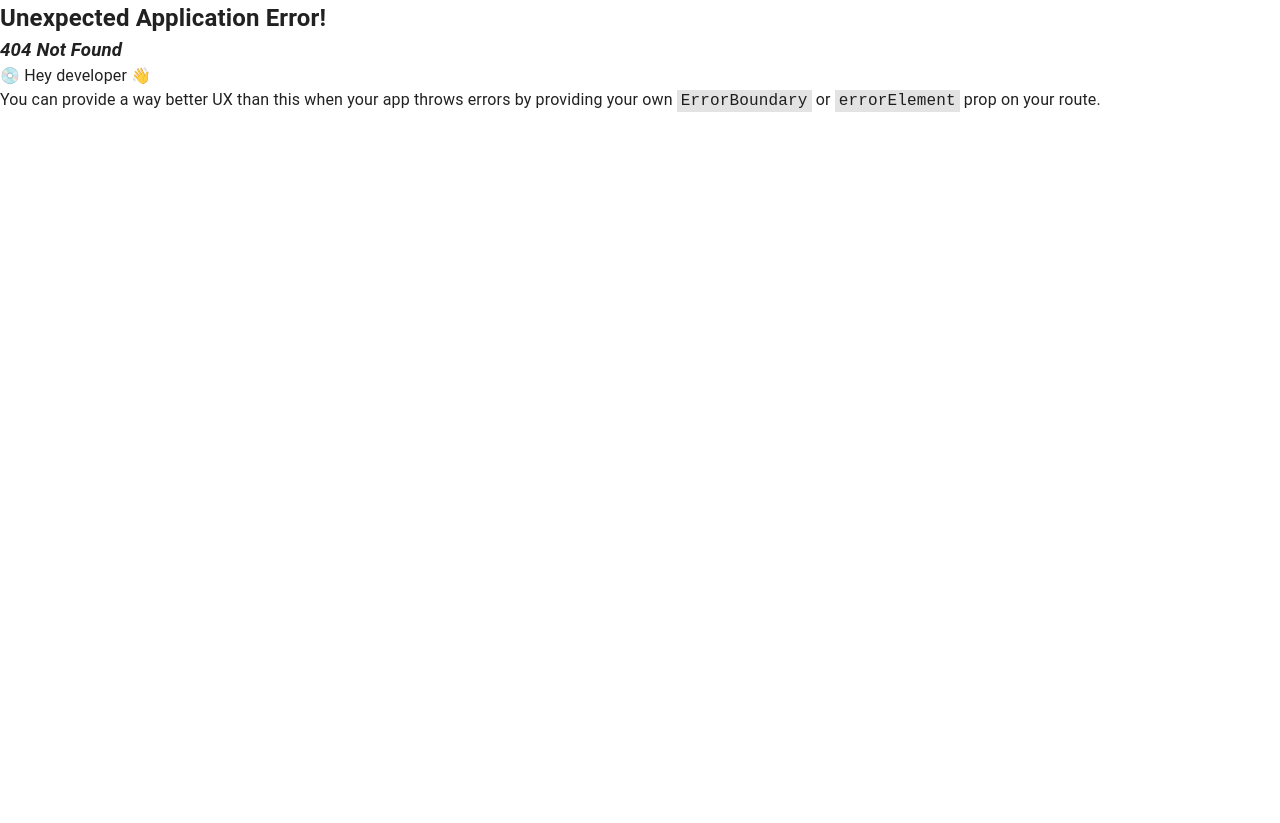
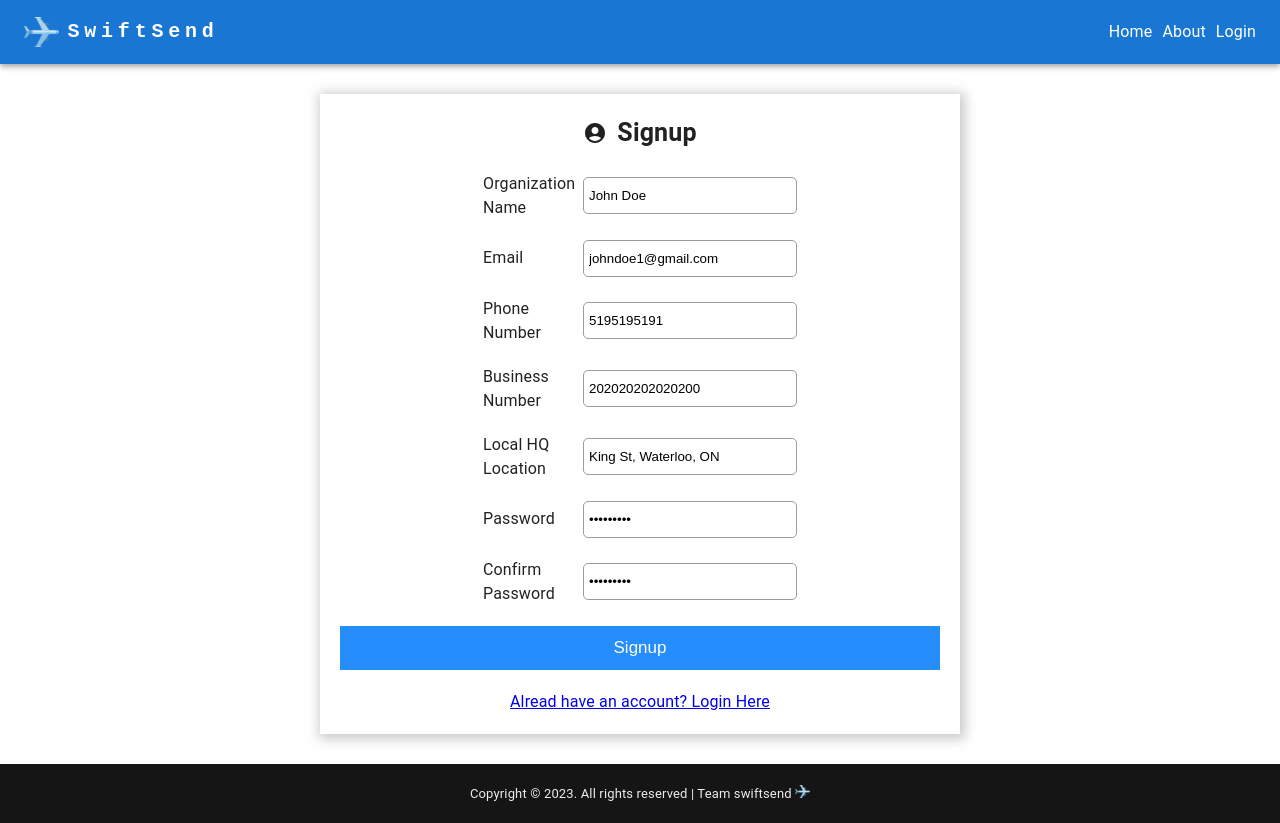
Before and after one commit to Rohan-tech11/Retail-SwiftSend-Client, a React (Vite) app: page /signup/client in a window 1280 px wide. Before the commit this address had no page. Before the commit the page ends 800 px from the top, so only its background shows below. Built offline with nearby package versions, Linux system fonts and the light colour scheme.

Commit message:
add clilent signup page

```diff
--- a/src/App.jsx
+++ b/src/App.jsx
@@ -7,33 +7,27 @@ import BaseLayout from "./layouts/BaseLayout";
 import Homepage from "./pages/Homepage";
 import About from "./pages/About";
 import Verify from "./pages/Verify";
+import ClientSignup from "./pages/ClientSignup";
 
 const router = createBrowserRouter([
   {
     path: "/",
     element: <BaseLayout />,
     children: [
-      { index: true, element: <Homepage /> },
+      {
+        index: true,
+        element: <Homepage />,
+      },
       { path: "login", element: <Login /> },
       { path: "signup", element: <SignUp /> },
       { path: "about", element: <About /> },
       { path: "verify", element: <Verify /> },
+      { path: "signup/client", element: <ClientSignup /> },
     ],
   },
 ]);
 
 function App() {
-  // const prefersDarkMode = useMediaQuery("(prefers-color-scheme: dark)");
-  // const theme = useMemo(
-  //   () =>
-  //     createTheme({
-  //       palette: {
-  //         mode: prefersDarkMode ? "dark" : "light",
-  //       },
-  //     }),
-  //   [prefersDarkMode]
-  // );
-
   return (
     <>
       <CssBaseline />
--- /dev/null
+++ b/src/pages/ClientSignup.jsx
@@ -0,0 +1,332 @@
+import { AccountCircle } from "@mui/icons-material";
+import styles from "./Signup.module.css";
+import { Link, useNavigate } from "react-router-dom";
+import { useState } from "react";
+import axios from "axios";
+import { PulseLoader } from "react-spinners";
+
+export default function ClientSignup() {
+  let nameRegex = /^(?![\s.]+$)[a-zA-Z\s.]*$/;
+  let emailRegex = /^[\w-.]+@([\w-]+\.)+[\w-]{2,4}$/;
+  let phoneRegex = /^(\+\d{1,2}\s?)?\(?\d{3}\)?[\s.-]?\d{3}[\s.-]?\d{4}$/;
+  let passwordRegex = /^(?=.*\d)(?=.*[!@#$%^&*])(?=.*[a-z])(?=.*[A-Z]).{8,}$/;
+
+  const [name, setName] = useState("John Doe");
+  const [email, setEmail] = useState("johndoe1@gmail.com");
+  const [phone, setPhone] = useState("5195195191");
+  const [registry, setRegisty] = useState("202020202020200");
+  const [location, setLocation] = useState("King St, Waterloo, ON");
+  const [password, setPassword] = useState("Abc1234!@");
+  const [confirmPassword, setConfirmPassword] = useState("Abc1234!@");
+
+  const [nameError, setNameError] = useState(false);
+  const [emailError, setEmailError] = useState(false);
+  const [phoneError, setPhoneError] = useState(false);
+  const [registryError, setRegistryError] = useState(false);
+  const [locationError, setLocationError] = useState(false);
+  const [passwordError, setPasswordError] = useState(false);
+  const [confirmPasswordError, setConfirmPasswordError] = useState(false);
+  const [formError, setFormError] = useState("");
+  const [isLoading, setIsLoading] = useState(false);
+
+  function onNameChange(event) {
+    let value = event.target.value;
+    setName(value);
+    if (!nameRegex.test(value)) {
+      setNameError(true);
+    } else {
+      setNameError(false);
+    }
+  }
+  function onEmailChange(event) {
+    let value = event.target.value;
+    setEmail(value);
+    if (!emailRegex.test(value)) {
+      setEmailError(true);
+    } else {
+      setEmailError(false);
+    }
+  }
+  function onPhoneChange(event) {
+    let value = event.target.value;
+
+    setPhone(value);
+    if (!phoneRegex.test(value)) {
+      setPhoneError(true);
+    } else {
+      setPhoneError(false);
+    }
+  }
+  function onRegistryChange(event) {
+    let value = event.target.value;
+
+    setRegisty(value);
+    if (value.length != 15) {
+      setRegistryError(true);
+    } else {
+      setRegistryError(false);
+    }
+  }
+  function onLocationChange(event) {
+    let value = event.target.value;
+
+    setLocation(value);
+    if (!value) {
+      setLocationError(true);
+    } else {
+      setLocationError(false);
+    }
+  }
+  function onPasswordChange(event) {
+    let value = event.target.value;
+    setPassword(value);
+    if (!passwordRegex.test(value)) {
+      setPasswordError(true);
+    } else {
+      setPasswordError(false);
+    }
+  }
+  function onConfirmPasswordChange(event) {
+    let value = event.target.value;
+    setConfirmPassword(value);
+    if (password != value) {
+      setConfirmPasswordError(true);
+    } else {
+      setConfirmPasswordError(false);
+    }
+  }
+
+  const navigate = useNavigate();
+
+  function isError() {
+    if (
+      nameError ||
+      emailError ||
+      phoneError ||
+      registryError ||
+      locationError ||
+      passwordError ||
+      confirmPasswordError
+    ) {
+      console.log("check error", true);
+      return true;
+    } else if (!name || !email || !phone || !password || !confirmPassword) {
+      console.log("check values", true);
+      return true;
+    } else {
+      console.log("No errors");
+      return false;
+    }
+  }
+
+  async function handleSubmit(event) {
+    event.preventDefault();
+    setIsLoading(true);
+    let error = isError();
+    if (!error) {
+      setFormError(false);
+
+      let data = {
+        businessName: name,
+        email: email,
+        mobileNumber: phone,
+        businessRegistryId: registry,
+        registeredOfficeLocation: location,
+        password: password,
+      };
+
+      await axios({
+        method: "post",
+        url: "/api/register/client",
+        data: data,
+      })
+        .then((res) => {
+          if (res.data.httpStatus !== "CREATED") {
+            switch (res.status) {
+              case 400:
+                setFormError("ERROR: Account already exists.");
+                break;
+              default:
+                setFormError(
+                  "ERROR: Invalid or incomplete information submitted."
+                );
+                break;
+            }
+          }
+          setIsLoading(false);
+          console.log(res);
+        })
+        .catch((err) => {
+          setIsLoading(false);
+          switch (err.response.status) {
+            case 400:
+              setFormError("ERROR: Account already exists.");
+              break;
+            default:
+              setFormError(
+                "ERROR: Invalid or incomplete information submitted."
+              );
+              break;
+          }
+          console.log("Error logging in", err);
+        });
+    } else {
+      setIsLoading(false);
+      setFormError("Please fix form errors. All fields mandatory");
+    }
+  }
+
+  return (
+    <div className={styles.container}>
+      <form className={styles.form}>
+        <div className={styles.headingContainer}>
+          <AccountCircle />
+          <p>Signup</p>
+        </div>
+        <div className={styles.error}>{formError && formError}</div>
+        <div className={styles.labelContainer}>
+          <label htmlFor="name" className={styles.label}>
+            Organization Name
+          </label>
+          <input
+            type="text"
+            name="name"
+            id="name"
+            placeholder="John Doe"
+            className={styles.input}
+            value={name}
+            onChange={onNameChange}
+          />
+        </div>
+        <div className={styles.error}>
+          {nameError ? "Please enter a valid name." : null}
+        </div>
+        <div className={styles.labelContainer}>
+          <label htmlFor="email" className={styles.label}>
+            Email
+          </label>
+          <input
+            type="text"
+            name="email"
+            id="email"
+            placeholder="john.doe@abc.com"
+            className={styles.input}
+            value={email}
+            onChange={onEmailChange}
+            onBlur={onEmailChange}
+          />
+        </div>
+        <div className={styles.error}>
+          {emailError ? "Please enter a valid email." : null}
+        </div>
+
+        <div className={styles.labelContainer}>
+          <label htmlFor="phone" className={styles.label}>
+            Phone Number
+          </label>
+          <input
+            type="tel"
+            name="phone"
+            id="phone"
+            placeholder="9876543210"
+            className={styles.input}
+            value={phone}
+            onChange={onPhoneChange}
+            onBlur={onPhoneChange}
+          />
+        </div>
+        <div className={styles.error}>
+          {phoneError ? "Please enter a valid number." : null}
+        </div>
+
+        <div className={styles.labelContainer}>
+          <label htmlFor="registry" className={styles.label}>
+            Business Number
+          </label>
+          <input
+            type="text"
+            name="registry"
+            id="registry"
+            placeholder="000000000000000"
+            className={styles.input}
+            value={registry}
+            onChange={onRegistryChange}
+            onBlur={onRegistryChange}
+          />
+        </div>
+        <div className={styles.error}>
+          {registryError ? "Please enter a valid business number." : null}
+        </div>
+
+        <div className={styles.labelContainer}>
+          <label htmlFor="location" className={styles.label}>
+            Local HQ Location
+          </label>
+          <input
+            type="text"
+            name="location"
+            id="location"
+            placeholder="Street, Province, Country"
+            className={styles.input}
+            value={location}
+            onChange={onLocationChange}
+            onBlur={onLocationChange}
+          />
+        </div>
+        <div className={styles.error}>
+          {locationError ? "Please enter a valid business number." : null}
+        </div>
+
+        <div className={styles.labelContainer}>
+          <label htmlFor="password" className={styles.label}>
+            Password
+          </label>
+          <input
+            type="password"
+            name="password"
+            id="password"
+            placeholder="xxxxxxxxxxxxx"
+            className={styles.input}
+            value={password}
+            onChange={onPasswordChange}
+            onBlur={onPasswordChange}
+          />
+        </div>
+        <div className={styles.error}>
+          {passwordError
+            ? "Password should have 1 uppercase, 1 lowercase, 1 symbol and 8 characters."
+            : null}
+        </div>
+
+        <div className={styles.labelContainer}>
+          <label htmlFor="confirmPassword" className={styles.label}>
+            Confirm Password
+          </label>
+          <input
+            type="password"
+            name="confirmPassword"
+            id="confirmPassword"
+            placeholder="xxxxxxxxxxxxx"
+            className={styles.input}
+            value={confirmPassword}
+            onChange={onConfirmPasswordChange}
+          />
+        </div>
+        <div className={styles.error}>
+          {confirmPasswordError
+            ? "Password and confirm password should match."
+            : null}
+        </div>
+
+        <button
+          className={styles.button}
+          onClick={handleSubmit}
+          disabled={isLoading}
+        >
+          {isLoading ? <PulseLoader color="#fff" size={5} /> : "Signup"}
+        </button>
+        <Link to="/login">Alread have an account? Login Here</Link>
+      </form>
+    </div>
+  );
+}
```
